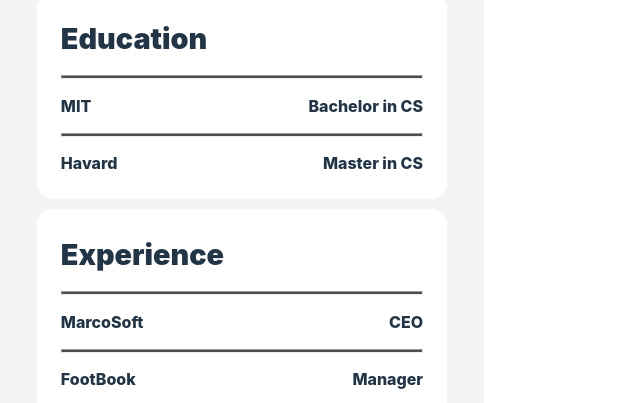
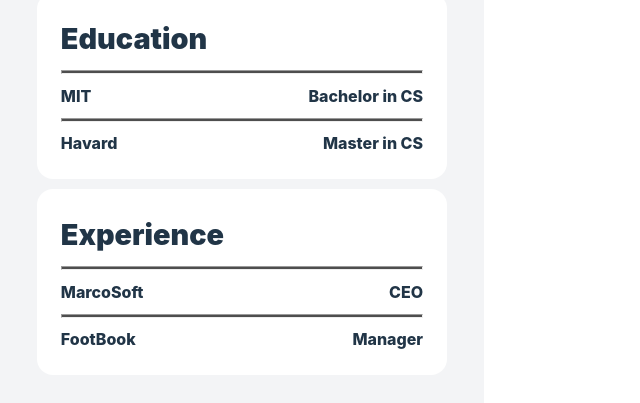
Before and after one commit to 90yearsoldcoder/CV_application, a React (Vite) app: page / in a window 1280 px wide. Shown: the part 515-918 px from the top of the page, without its empty margins (0-640 px from the left). Built offline with nearby package versions, Linux system fonts and the light colour scheme.

Commit message:
Change the background color

```diff
--- a/src/App.css
+++ b/src/App.css
@@ -9,7 +9,8 @@
   min-height: 1200px;
 
   background-color: rgb(243, 244, 246);
-  --main-background-color: #fff;
+  --main-background-color: rgb(243, 244, 246);
+  --preview-background-color: #fff;
 }
 
 .operatePanel {
@@ -26,5 +27,5 @@
   width: calc(65% - 2rem);
   min-height: 16rem;
 
-  background-color: var(--main-background-color);
+  background-color: var(--preview-background-color);
 }
--- a/src/styles/formInputPanel.css
+++ b/src/styles/formInputPanel.css
@@ -44,7 +44,7 @@
 hr {
   height: 2px;
   background-color: rgb(78, 78, 78);
-  margin: 10px 0;
+  margin: 5px 0;
 }
 
 .formMini-container {
```
